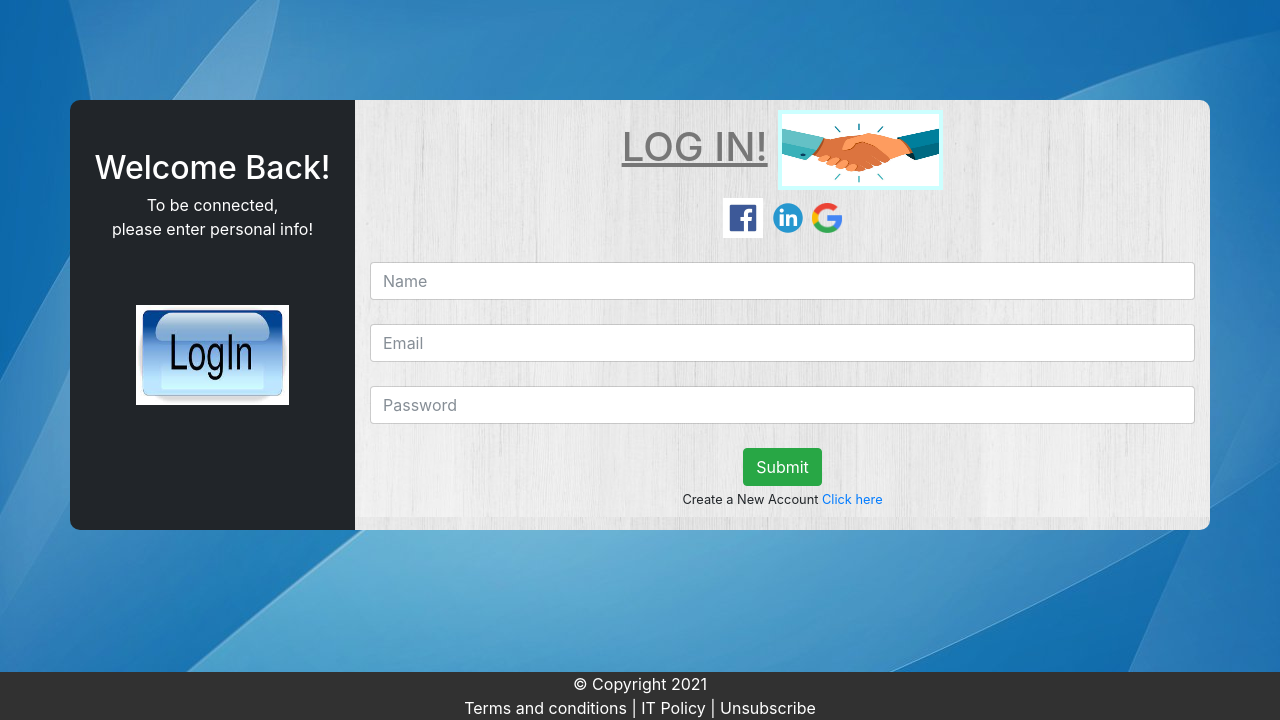
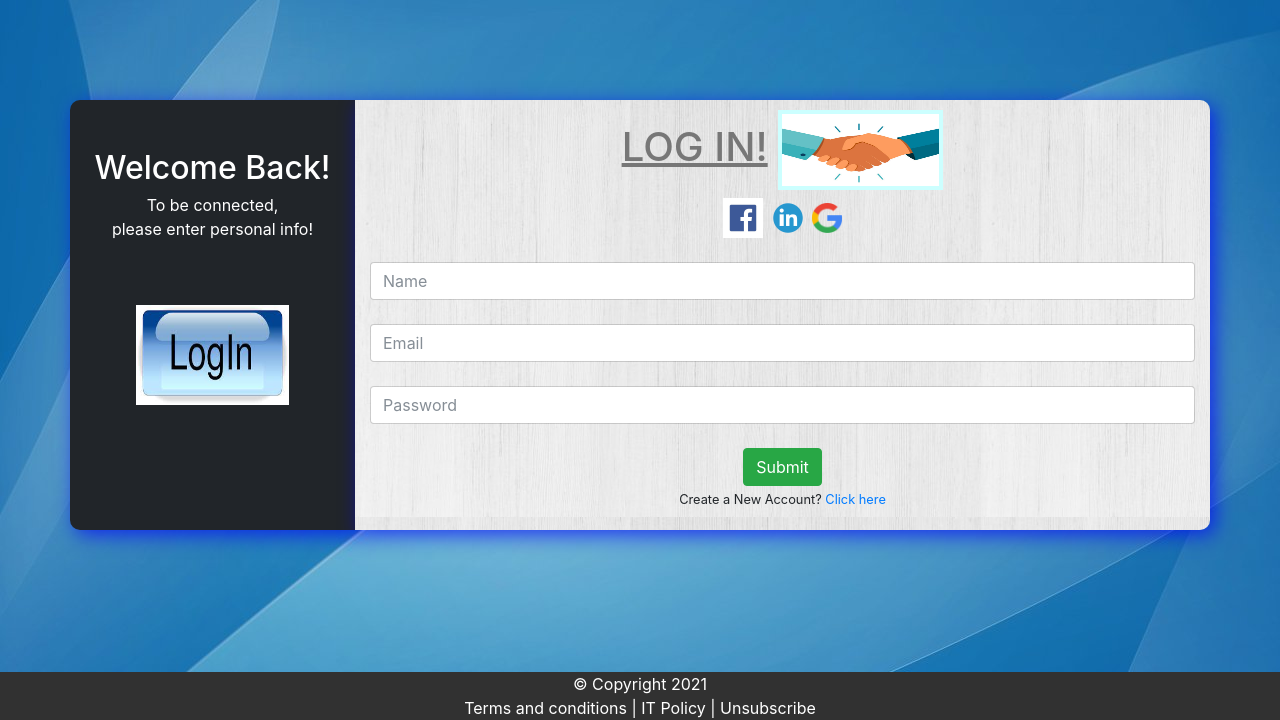
Before and after one commit to UtkarshAIITB/UtkarshAgiwal_200020154_ugacassign, a PHP site: page /login.htm in a window 1280 px wide. Shown: the part 80-800 px from the top of the page. Run offline with PHP 8.4, Linux system fonts and the light colour scheme; some libraries are stand-ins or nearby versions.

Commit message:
Problem1

```diff
--- a/Problem1/homepage.css
+++ b/Problem1/homepage.css
@@ -19,6 +19,7 @@ body{
 	font-weight: 500;
 }
 
+
 .col-md-3{
 	/*background-image: url("left1.jfif"); */
 	position: relative;
@@ -27,6 +28,7 @@ body{
 	height:430px;
 	border-top-left-radius: 10px;
 	border-bottom-left-radius: 10px;
+	box-shadow: 5px 5px 20px rgba(0,0,255,0.7);
 }
 
 #content{
@@ -41,6 +43,7 @@ body{
 	height:430px ;
 	border-top-right-radius: 10px;
 	border-bottom-right-radius: 10px;
+	box-shadow: 5px 5px 20px rgba(0,0,255,0.7);
 }
 
 #sign-in{
--- a/Problem1/login.css
+++ b/Problem1/login.css
@@ -16,6 +16,7 @@
 	height:430px;
 	border-top-left-radius: 10px;
 	border-bottom-left-radius: 10px;
+	box-shadow: 5px 5px 20px rgba(0,0,255,0.7);
 }
 
 #content{
@@ -31,6 +32,7 @@
 	background-image: url("back1.jpg");
 	border-top-right-radius: 10px;
 	border-bottom-right-radius: 10px;
+	box-shadow: 5px 5px 20px rgba(0,0,255,0.7);
 }
 
 #check{
--- a/Problem1/login.htm
+++ b/Problem1/login.htm
@@ -65,7 +65,7 @@
 								<input class="form-control" type="password" id="nameInput" aria-describedly="nameHelp" placeholder="Password" name="password">
 								<br>
 								<a href="login.php"><input type="submit" placeholder="Sign Up!" class="btn btn-success btn-md" target="_blank"></a>
-								<p><small>Create a New Account <a href="homepage.htm">Click here</a></small> </p>
+								<p><small>Create a New Account? <a href="homepage.htm">Click here</a></small> </p>
 							</form>
 						</div>
 					</center>
```
